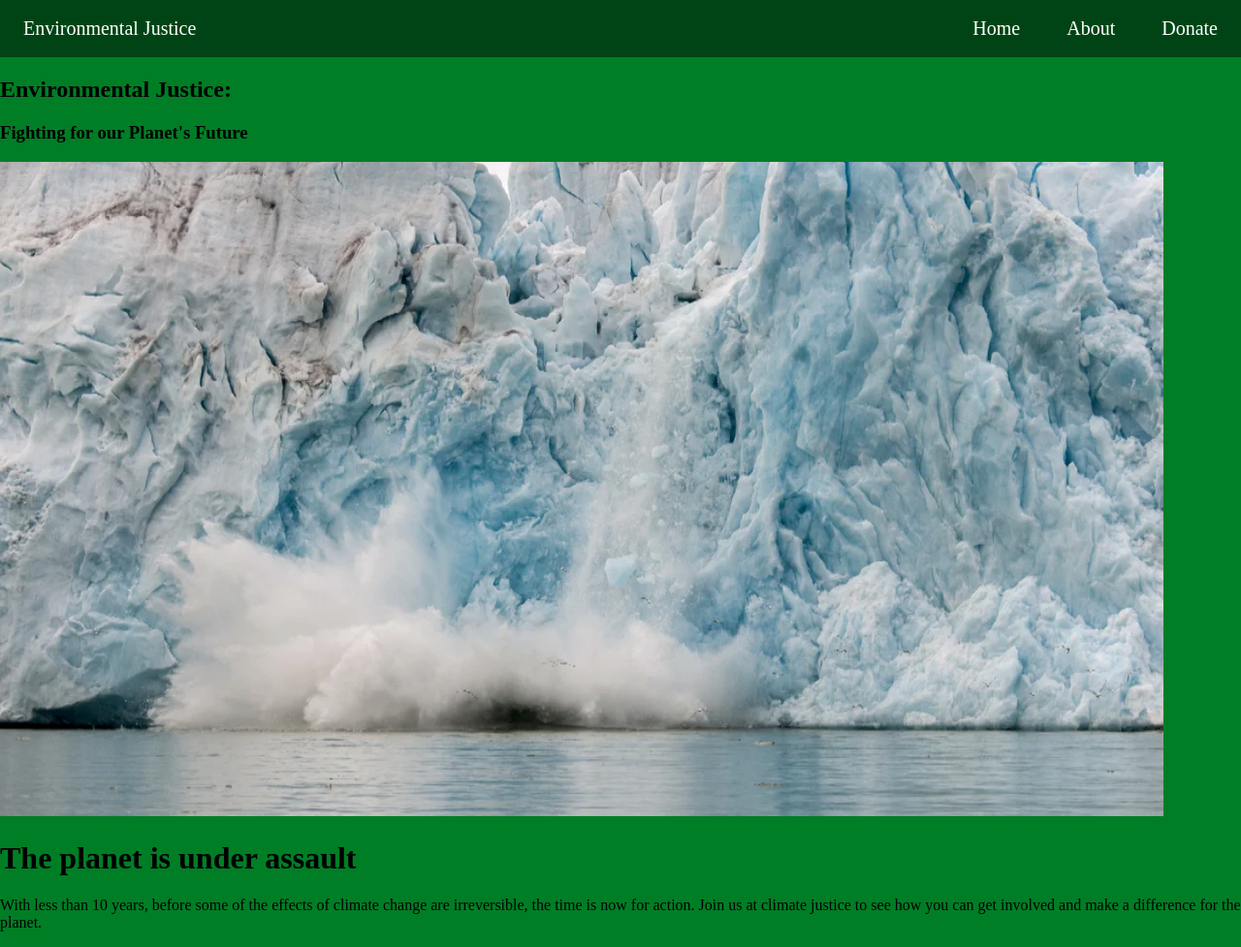
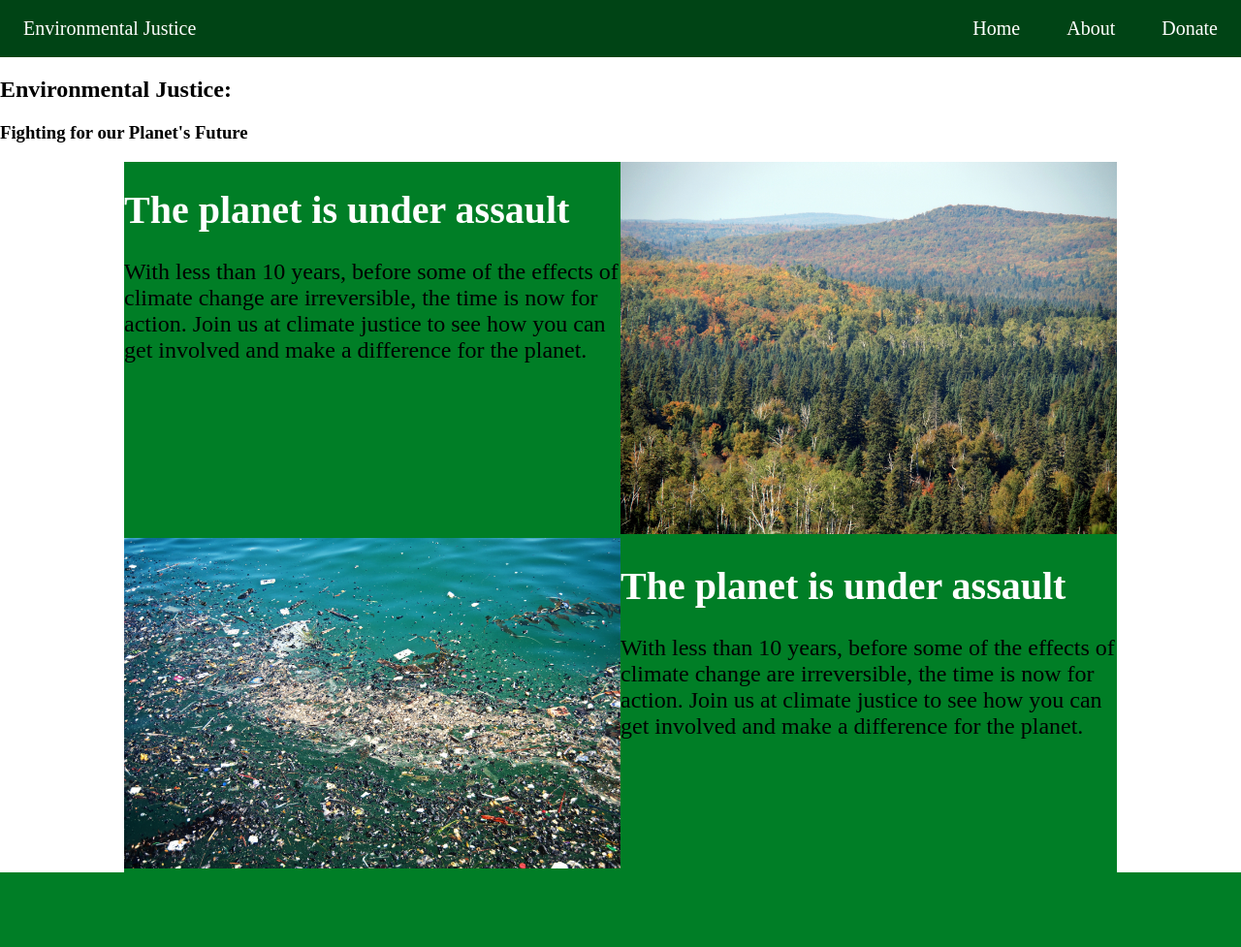
Before and after one commit to KabdulDev/env_justice, a PHP site: page / in a window 1280 px wide. Shown: the whole page at 97% size. After the commit the page ends 900 px from the top, so only its background shows below. Run offline with PHP 8.4, Linux system fonts and the light colour scheme.

Commit message:
added flexbox

```diff
--- a/about.html
+++ b/about.html
@@ -22,7 +22,7 @@
         <h2>
             Environmental Justice:
         </h2>
-        <h3> Fighting for our Planet's Future</h3>
+        <h3>Fighting for our Planet's Future</h3>
     </div>
 
     <div class="Info_area">
--- a/donation.html
+++ b/donation.html
@@ -20,7 +20,7 @@
     </ul>
 
 
-    <div class="content">
+    <div class="content donation">
 
         <div class="donate-left">
 
--- a/index.html
+++ b/index.html
@@ -23,9 +23,45 @@
     <h3> Fighting for our Planet's Future</h3>
 </div>
 
-    <div class="Info_area">
-        <img src ="imgs/bgIceCap.webp" alt="Polar ice cap melting">
+
+<div class="content">
+
+    <div class="donate-left">
         <h1>The planet is under assault</h1>
-        <p> With less than 10 years, before some of the effects of climate change are irreversible, the time is now for action. Join us at climate justice to see how you can get involved and make a difference for the planet.</p>
+        <p> With less than 10 years, before some of the effects of climate change are irreversible, the time is now for
+            action. Join us at climate justice to see how you can get involved and make a difference for the planet.</p>
+
     </div>
+
+
+    <div class="donate-right">
+
+        <img src="imgs/lightForest.jpg" alt="Polar ice cap melting">
+
+    </div>
+
+</div>
+
+<div class="content">
+
+
+    <div class="donate-left">
+
+        <img src="imgs/blueOceanPollution.jpg" alt="Polar ice cap melting">
+
+
+
+    </div>
+
+
+    <div class="donate-right">
+
+        <h1>The planet is under assault</h1>
+        <p> With less than 10 years, before some of the effects of climate change are irreversible, the time is now for
+            action. Join us at climate justice to see how you can get involved and make a difference for the planet.</p>
+
+    </div>
+
+</div>
+
 </html>
--- a/main.css
+++ b/main.css
@@ -1,6 +1,6 @@
 body
 {
-    background-color: rgb(0, 126, 38);
+    background-color: rgb(255, 255, 255);
 
     margin: 0;
 }
@@ -42,7 +42,9 @@ body
 
 .content
 {
-    margin: 2rem 10%;
+    display: flex;
+    margin: 0 10%;
+    background-color: rgb(0, 126, 38);
 }
 
 .content h1
@@ -64,13 +66,14 @@ body
 
 .donate-left
 {
-    float: left;
+
     width: 50%;
+    align-items: center;
 }
 
 .donate-right
 {
-    float: right;
+
     width: 50%;
 }
 
@@ -91,7 +94,17 @@ body
     width: 100%;
 }
 
+.donate-left img
+{
+    width: 100%;
+}
+
 .donate-right .inside .buttons
 {
     margin: 2rem auto;
 }
+
+.donation
+{
+    margin-top: 2rem;
+}
```
Lines whose indentation alone changed are shown as unchanged.
